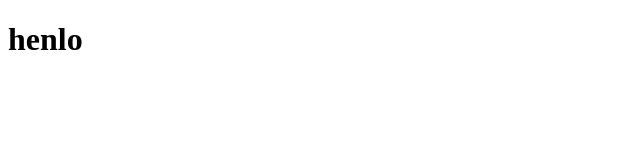
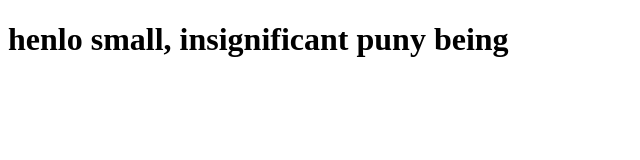
Before and after one commit to SkinnyDog335/skinnydog335.github.io, a plain HTML site: page index.html in a window 1280 px wide. Shown: the whole page, without its empty margins (0-640 px from the left). Drawn offline with Linux system fonts and the light colour scheme.

Commit message:
Update index.html

```diff
--- a/index.html
+++ b/index.html
@@ -8,6 +8,7 @@
     <title>Document</title>
 </head>
 <body>
-    <h1>henlo</h1>
+    <h1>henlo small, insignificant puny being
+    </h1>
 </body>
 </html>
```
